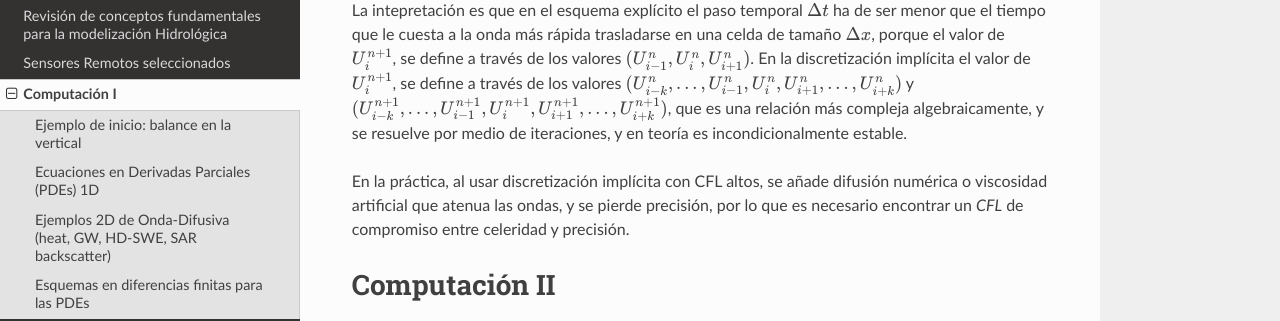
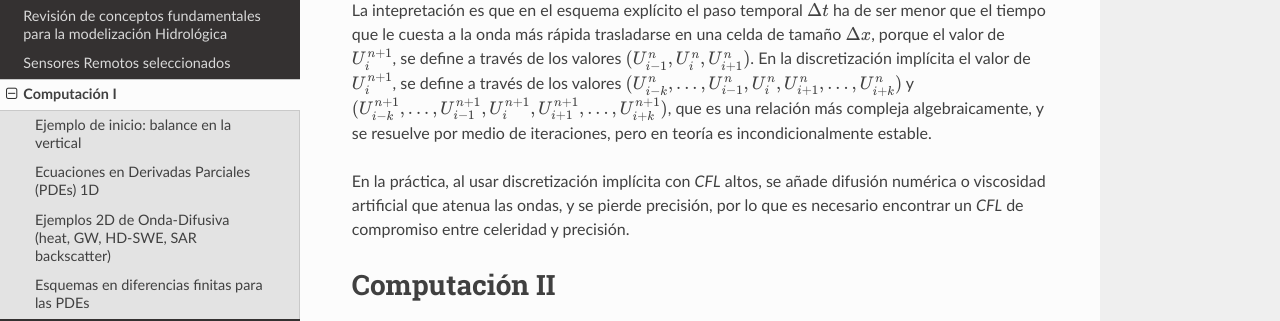
Before and after one commit to ivillamadrid/HidrologiaXXI, a Sphinx documentation site: the page built from docs/source/computacion.rst, in a window 1280 px wide and 900 px high, scrolled down 2657 px. Shown: the part 159-480 px from the top of the window. Built offline with Sphinx 7.4.7 and the Read the Docs theme 2.0.0, drawn with Linux system fonts in a browser that asks for light colours.

Commit message:
Update computacion.rst

```diff
--- a/docs/source/computacion.rst
+++ b/docs/source/computacion.rst
@@ -124,9 +124,9 @@
 
 La intepretación es que en el esquema explícito el paso temporal :math:`\Delta t` ha de ser menor que el tiempo que le cuesta a la onda más rápida trasladarse en una celda de tamaño :math:`\Delta x`, porque el valor de :math:`U^{n+1}_i`,
 se define a través de los valores :math:`(U_{i-1}^n, U_{i}^n , U_{i+1}^n)`. En la discretización implícita el valor de :math:`U^{n+1}_i`,
-se define a través de los valores :math:`(U_{i-k}^n, ..., U_{i-1}^n, U_{i}^n , U_{i+1}^n, ..., U_{i+k}^n)` y :math:`(U_{i-k}^{n+1}, ..., U_{i-1}^{n+1}, U_{i}^{n+1} , U_{i+1}^{n+1}, ..., U_{i+k}^{n+1})`, que es una relación más compleja algebraicamente, y se resuelve por medio de iteraciones, y en teoría es incondicionalmente estable.
+se define a través de los valores :math:`(U_{i-k}^n, ..., U_{i-1}^n, U_{i}^n , U_{i+1}^n, ..., U_{i+k}^n)` y :math:`(U_{i-k}^{n+1}, ..., U_{i-1}^{n+1}, U_{i}^{n+1} , U_{i+1}^{n+1}, ..., U_{i+k}^{n+1})`, que es una relación más compleja algebraicamente, y se resuelve por medio de iteraciones, pero en teoría es incondicionalmente estable.
 
-En la práctica, al usar discretización implícita con CFL altos, se añade difusión numérica o viscosidad artificial que atenua las ondas, y se pierde precisión, por lo que
+En la práctica, al usar discretización implícita con *CFL* altos, se añade difusión numérica o viscosidad artificial que atenua las ondas, y se pierde precisión, por lo que
 es necesario encontrar un *CFL* de compromiso entre celeridad y precisión.
 
 
```
